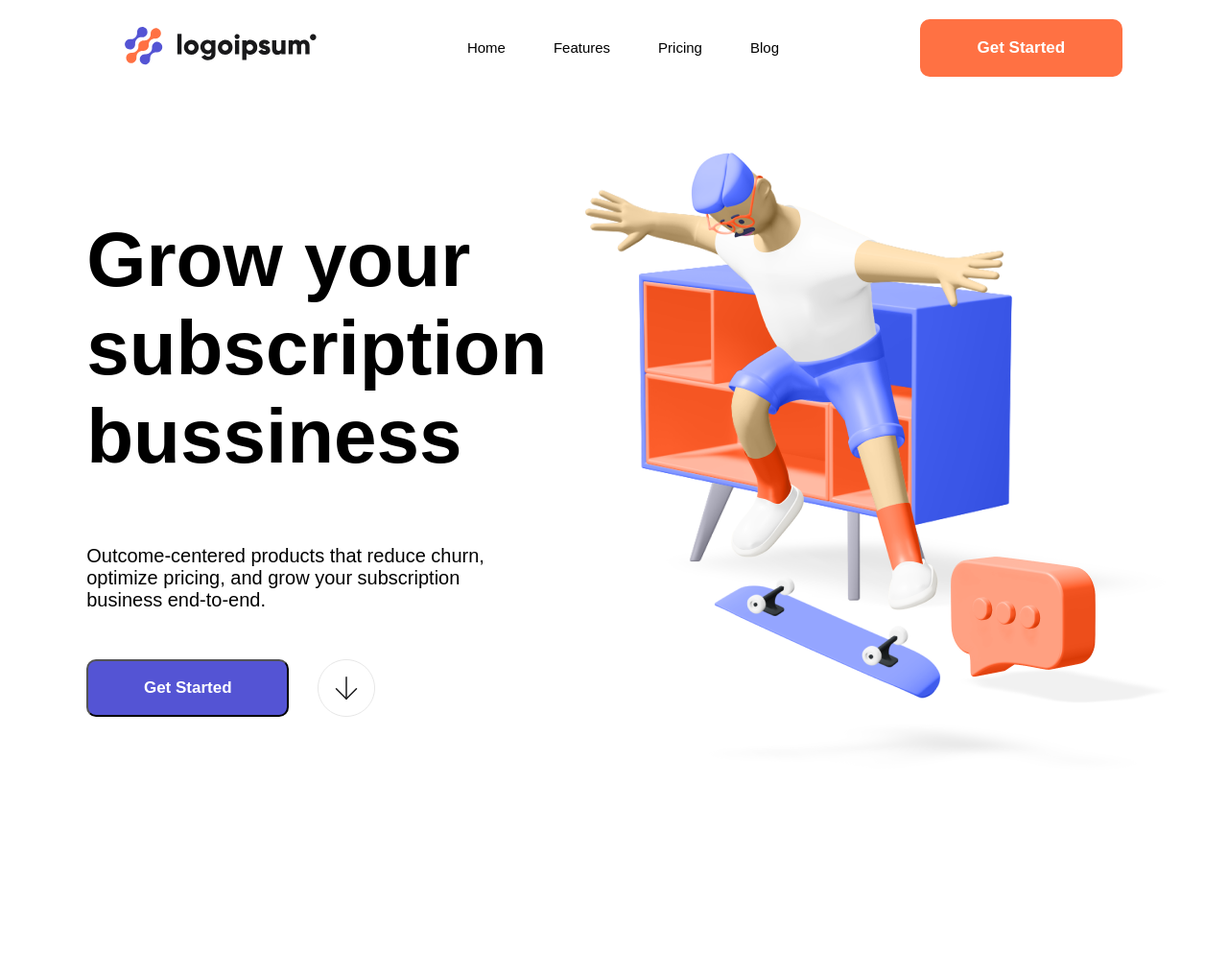
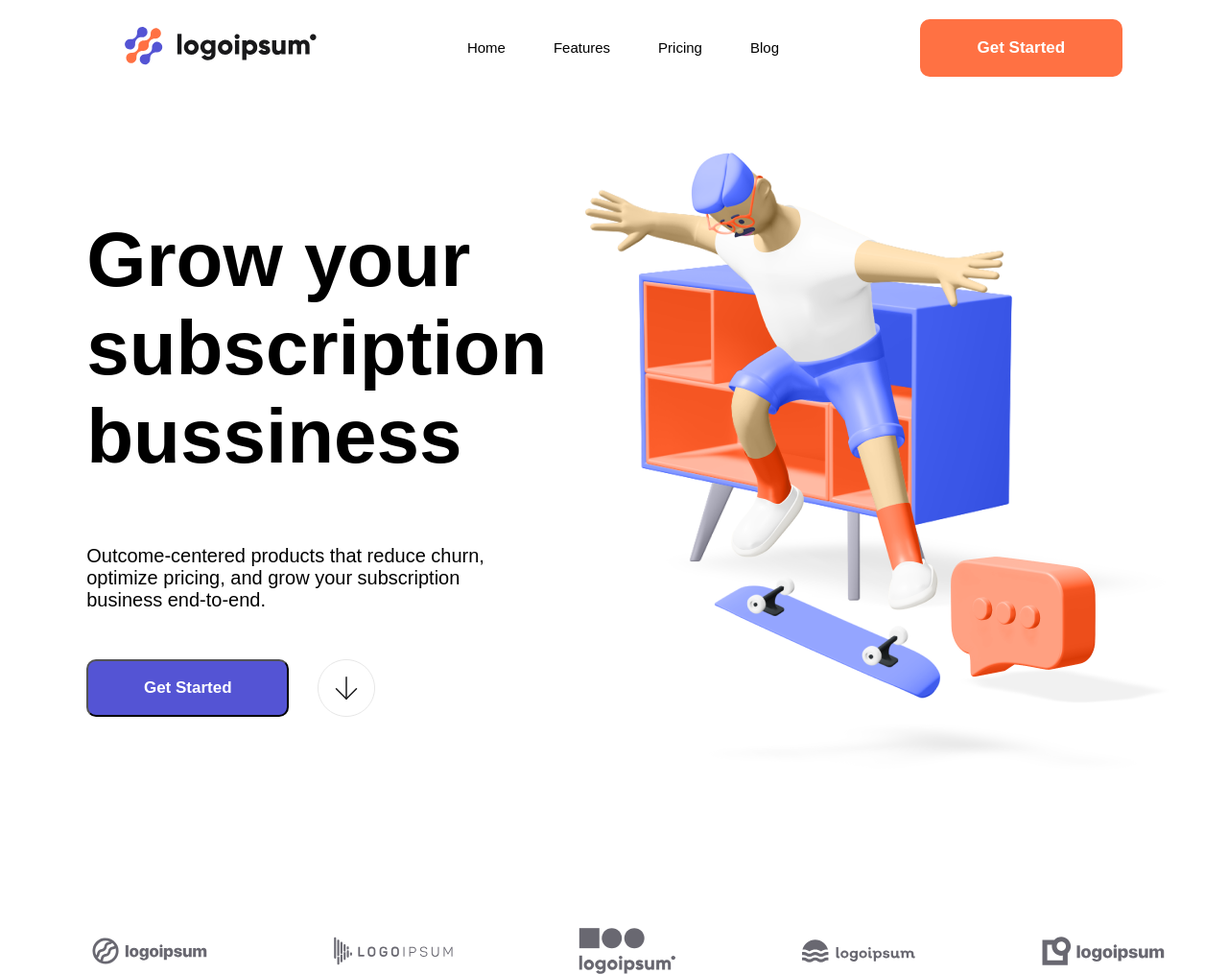
Before and after one commit to Mazunok/TeachMeSkills, a plain HTML site: page index.html in a window 1280 px wide. Shown: the whole page at 96% size. Before the commit the page ends 867 px from the top, so only its background shows below. Drawn offline with Linux system fonts and the light colour scheme.

Commit message:
added logotips

```diff
--- a/index.html
+++ b/index.html
@@ -51,6 +51,15 @@
             </div>
         </div>
     </section>
+    <section>
+        <div class="logotips">
+            <img src="./logo/Group.svg">
+            <img src="./logo/Group (1).svg">
+            <img src="./logo/Group (2).svg">
+            <img src="./logo/Group (3).svg">
+            <img src="./logo/Group (4).svg">
+        </div>
+    </section>
 
 </body>
 </html>
--- a/style.css
+++ b/style.css
@@ -20,8 +20,6 @@ body{
     color: inherit;
     background-color: transparent;
 }
-
-
 
 .block{
     padding: 0;
@@ -141,3 +139,10 @@ text-decoration: underline;
 .image{
     padding-left: 30px;
 }
+
+.logotips{
+    display: flex;
+    justify-content: space-around;
+    padding-top: 100px;
+    padding-left: 30px;
+}
```
